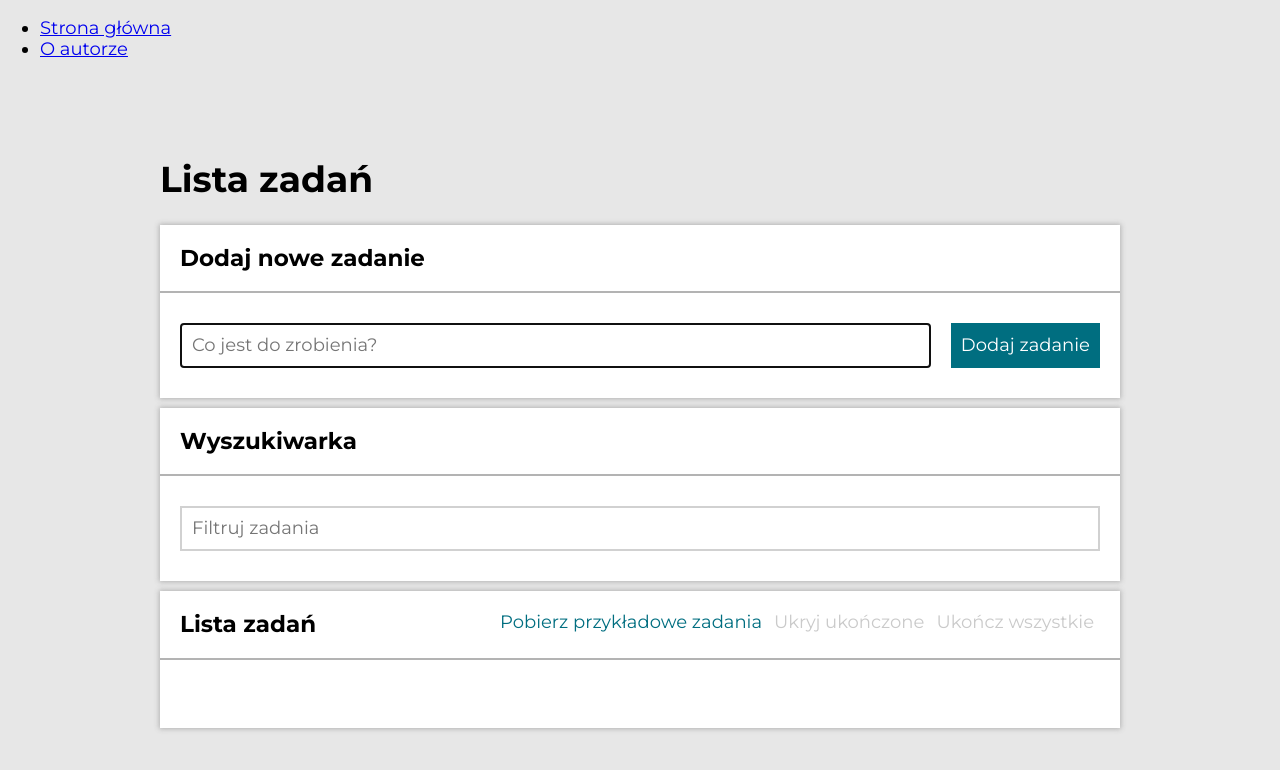
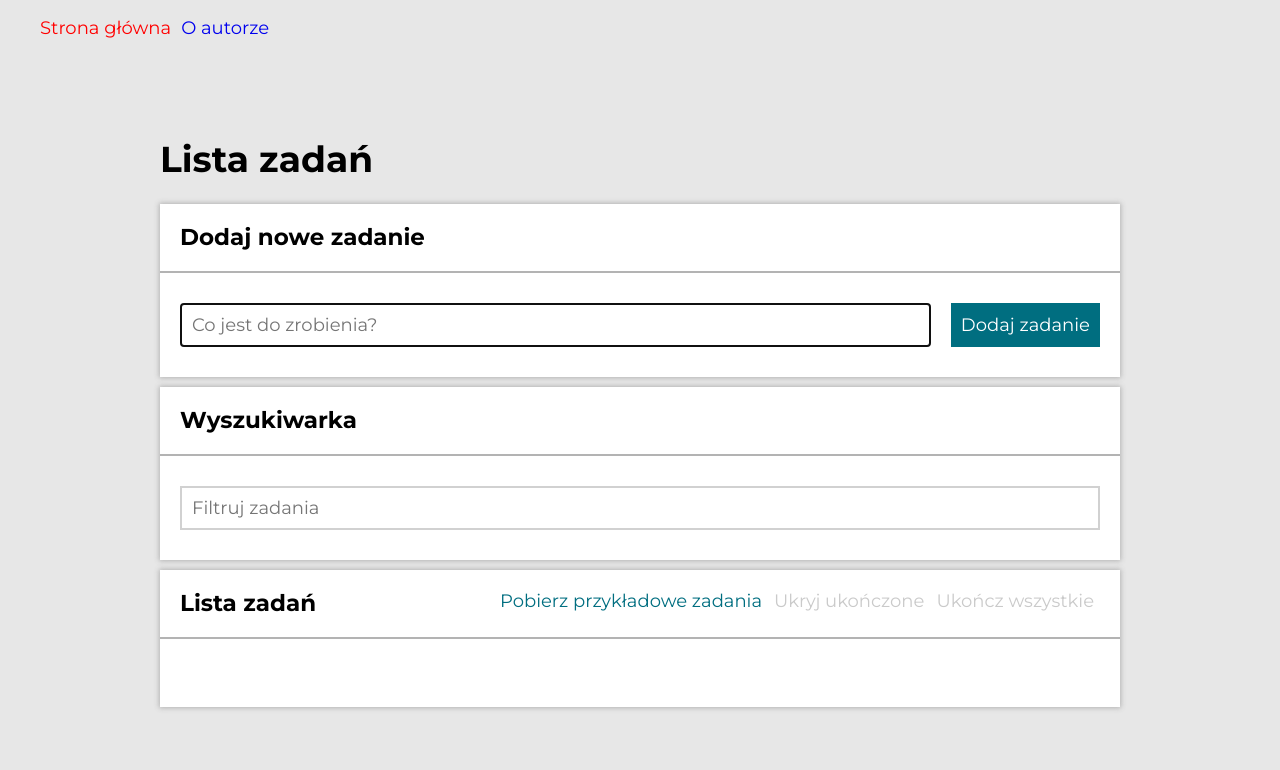
Before and after one commit to KrystianZybura/todo-list-react, a React (Create React App) app: page /#/zadania in a window 1280 px wide. Shown: the top 770 px of the page. Built offline with nearby package versions, Linux system fonts and the light colour scheme.

Commit message:
basic styles for navigation added

```diff
--- a/src/App.js
+++ b/src/App.js
@@ -2,24 +2,24 @@ import {
   HashRouter,
   Route,
   Switch,
-  Link,
   Redirect,
 } from "react-router-dom/cjs/react-router-dom.min";
 import TasksPage from "./features/tasks/TasksPage";
 import AuthorPage from "./features/author/AuthorPage";
 import TaskPage from "./features/tasks/TaskPage";
+import { StyledNavlink, UnorderedList } from "./styled";
 
 const App = () => (
   <HashRouter>
     <nav>
-      <ul>
+      <UnorderedList>
         <li>
-          <Link to="/zadania">Strona główna</Link>
+          <StyledNavlink to="/zadania">Strona główna</StyledNavlink>
         </li>
         <li>
-          <Link to="/autor">O autorze</Link>
+          <StyledNavlink to="/autor">O autorze</StyledNavlink>
         </li>
-      </ul>
+      </UnorderedList>
     </nav>
 
     <Switch>
--- /dev/null
+++ b/src/styled.js
@@ -0,0 +1,17 @@
+import { NavLink } from "react-router-dom/cjs/react-router-dom.min";
+import styled from "styled-components";
+
+const StyledNavlink = styled(NavLink)`
+  text-decoration: none;
+  &.active {
+    color: red;
+  }
+`;
+
+const UnorderedList = styled.ul`
+  display: flex;
+  gap: 10px;
+  list-style: none;
+`;
+
+export { StyledNavlink, UnorderedList };
```
